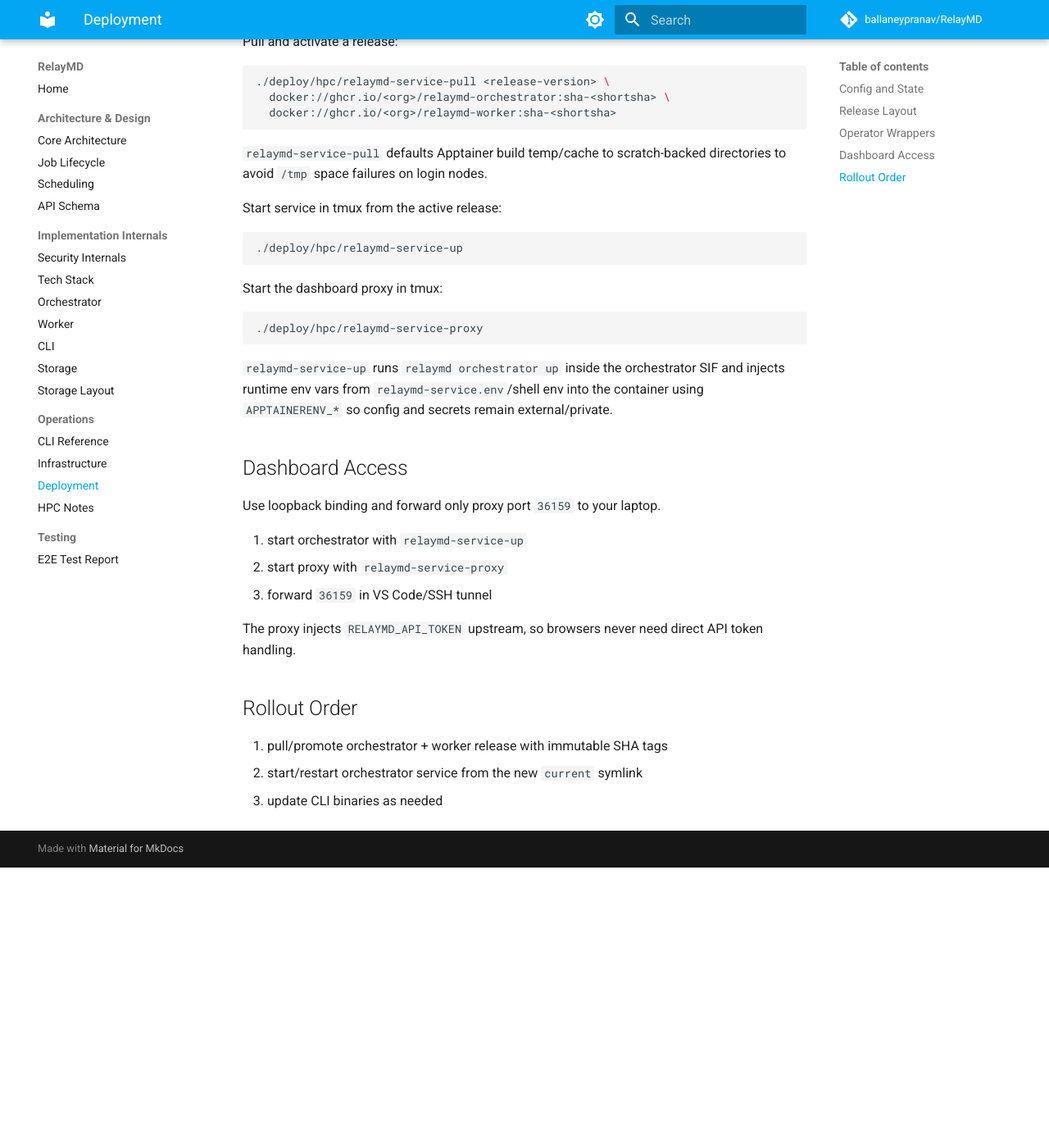
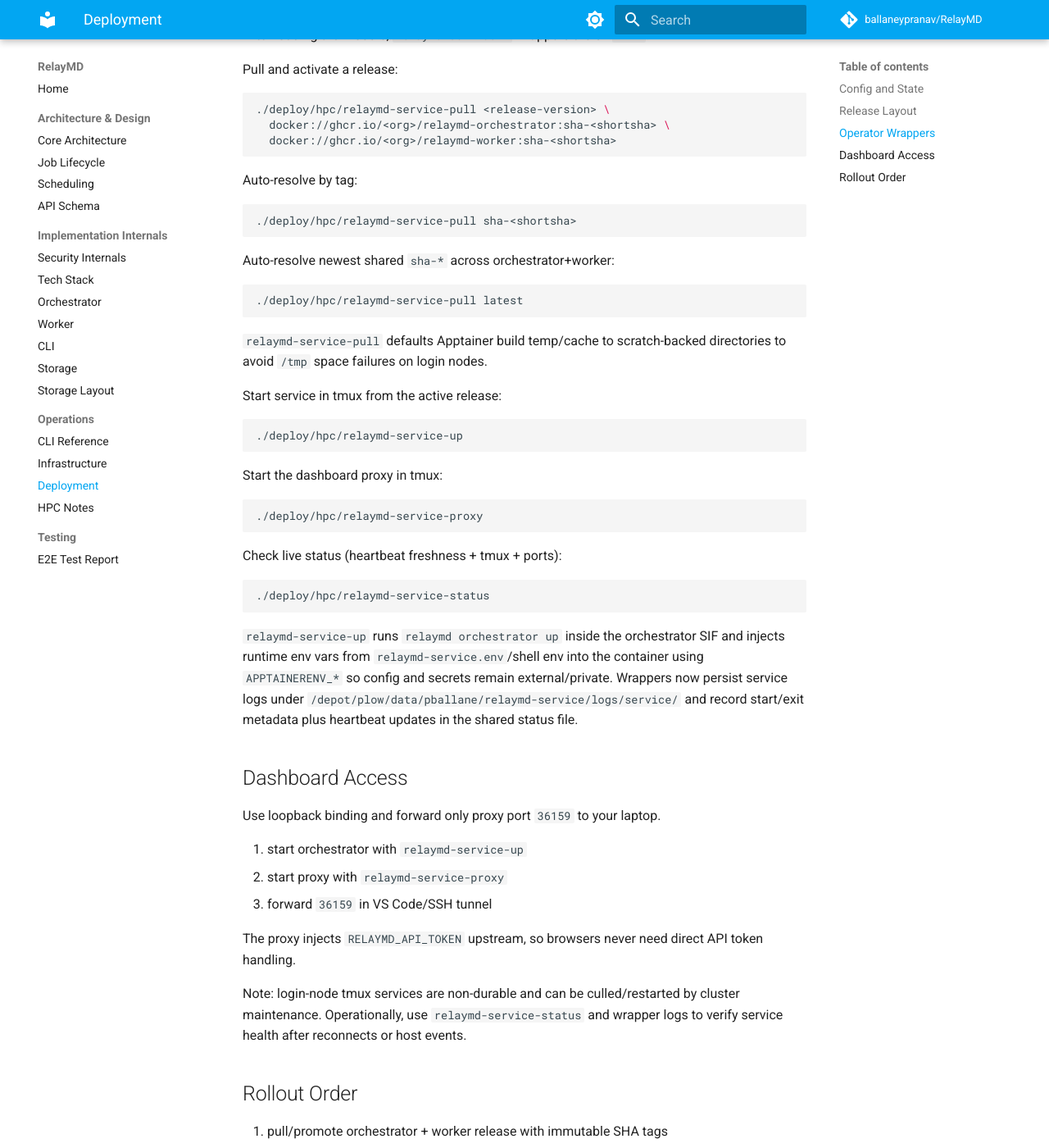
Before and after one commit to ballaneypranav/RelayMD, an MkDocs documentation site: the page built from docs/deployment.md, in a window 1280 px wide and 1400 px high, scrolled down 1670 px. Shown: the whole window at 82% size. Built offline with MkDocs 1.6.1 and Material for MkDocs 9.7.7, drawn with Linux system fonts in a browser that asks for light colours; comment, search, counter and statistics services are not loaded; before the commit the page ends 2728 px from its top, so only the background shows below that; some of the changed text lies outside the part shown.

Commit message:
HPC service reliability: auto-tag pull, heartbeat/status, wrapper logs

````diff
--- a/docs/deployment.md
+++ b/docs/deployment.md
@@ -53,6 +53,7 @@ Use the HPC wrappers in `deploy/hpc/`:
 - `relaymd-service-pull`
 - `relaymd-service-up`
 - `relaymd-service-proxy`
+- `relaymd-service-status`
 
 Install wrappers/modulefile once:
 
@@ -72,6 +73,18 @@ Pull and activate a release:
   docker://ghcr.io/<org>/relaymd-worker:sha-<shortsha>
 ```
 
+Auto-resolve by tag:
+
+```bash
+./deploy/hpc/relaymd-service-pull sha-<shortsha>
+```
+
+Auto-resolve newest shared `sha-*` across orchestrator+worker:
+
+```bash
+./deploy/hpc/relaymd-service-pull latest
+```
+
 `relaymd-service-pull` defaults Apptainer build temp/cache to scratch-backed
 directories to avoid `/tmp` space failures on login nodes.
 
@@ -87,9 +100,18 @@ Start the dashboard proxy in tmux:
 ./deploy/hpc/relaymd-service-proxy
 ```
 
+Check live status (heartbeat freshness + tmux + ports):
+
+```bash
+./deploy/hpc/relaymd-service-status
+```
+
 `relaymd-service-up` runs `relaymd orchestrator up` inside the orchestrator SIF
 and injects runtime env vars from `relaymd-service.env`/shell env into the
 container using `APPTAINERENV_*` so config and secrets remain external/private.
+Wrappers now persist service logs under
+`/depot/plow/data/pballane/relaymd-service/logs/service/` and record
+start/exit metadata plus heartbeat updates in the shared status file.
 
 ## Dashboard Access
 
@@ -102,6 +124,10 @@ Use loopback binding and forward only proxy port `36159` to your laptop.
 The proxy injects `RELAYMD_API_TOKEN` upstream, so browsers never need direct
 API token handling.
 
+Note: login-node tmux services are non-durable and can be culled/restarted by
+cluster maintenance. Operationally, use `relaymd-service-status` and wrapper
+logs to verify service health after reconnects or host events.
+
 ## Rollout Order
 
 1. pull/promote orchestrator + worker release with immutable SHA tags
````
Also changed, not shown: deploy/hpc/README.md (+96 -44 lines), 8 other files.
